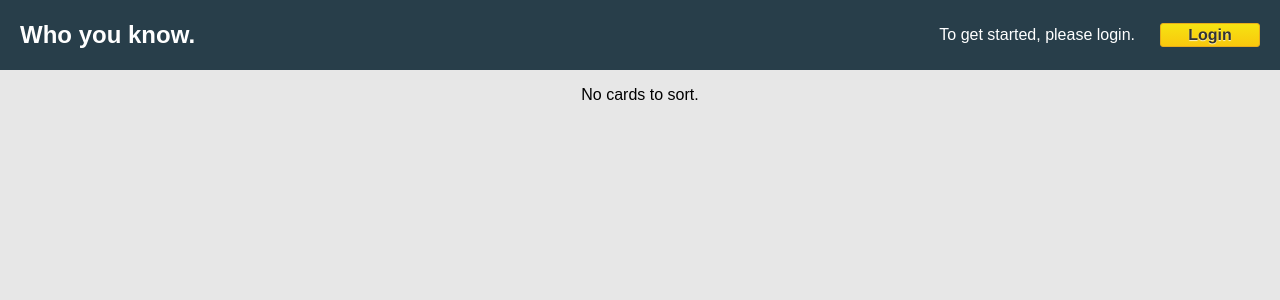
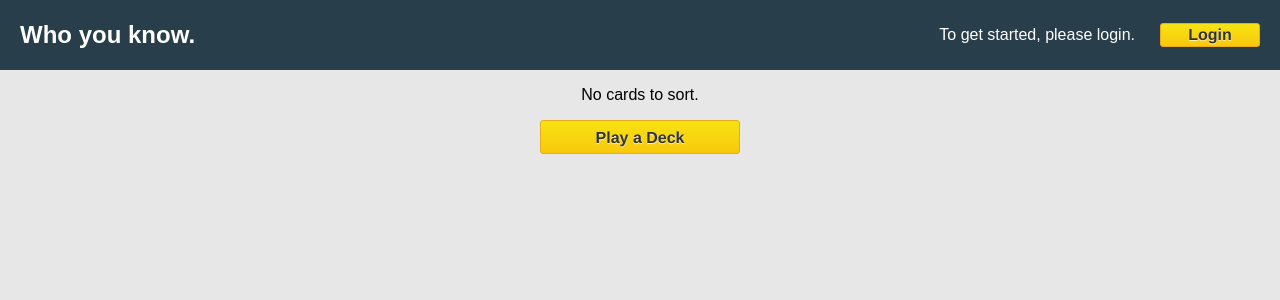
Before and after one commit to hmesander/who-you-know-FE, a React (Create React App) app: page /sort in a window 1280 px wide. Shown: the top 300 px of the page. Built offline with nearby package versions, Linux system fonts and the light colour scheme; no server answers; what auth0-js would draw is missing.

Commit message:
Add play new deck button when all cards have been sorted

```diff
--- a/src/Components/App/App.js
+++ b/src/Components/App/App.js
@@ -48,6 +48,7 @@ export class App extends Component {
     this.setState({
       hash: ''
     });
+    this.props.history.push('/');
   }
 
   handleSort = () => {
@@ -100,7 +101,7 @@ export class App extends Component {
           {display}
         </header>
         <Route path='/callback' render={() => <Controls handleSort={this.handleSort} handlePlay={this.handlePlayDeck} />} />
-        <Route exact path='/sort' render={() => <Sort userId={this.state.userId}/>} />
+        <Route exact path='/sort' render={() => <Sort userId={this.state.userId} handlePlay={this.handlePlayDeck}/>} />
         <Route exact path='/play' render={() => <PlayCards userId={this.state.userId}/>} />
       </div>
     );
--- a/src/Components/Card/Card.js
+++ b/src/Components/Card/Card.js
@@ -33,6 +33,11 @@ const Card = (props) => {
     return (
       <div>
         <p>No cards to sort.</p>
+        <button
+          className='play-deck-button buttons'
+          onClick={props.handlePlay}
+        >Play a Deck
+        </button>
       </div>
     );
   }
--- a/src/Components/Sort/Sort.js
+++ b/src/Components/Sort/Sort.js
@@ -49,12 +49,13 @@ export default class Sort extends Component {
   render() {
     return (
       <div>
-        <Card cardsToSort={this.state.cards} handleUpVote={this.handleUpVote} handleMiddleVote={this.handleMiddleVote} handleDownVote={this.handleDownVote}/>
+        <Card cardsToSort={this.state.cards} handleUpVote={this.handleUpVote} handleMiddleVote={this.handleMiddleVote} handleDownVote={this.handleDownVote} handlePlay={this.props.handlePlay}/>
       </div>
     );
   }
 }
 
 Sort.propTypes = {
-  userId: PropTypes.number
+  userId: PropTypes.number,
+  handlePlay: PropTypes.func
 };
```
